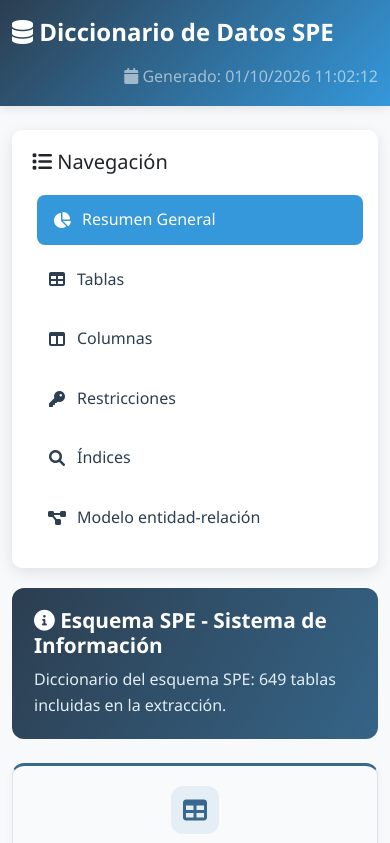
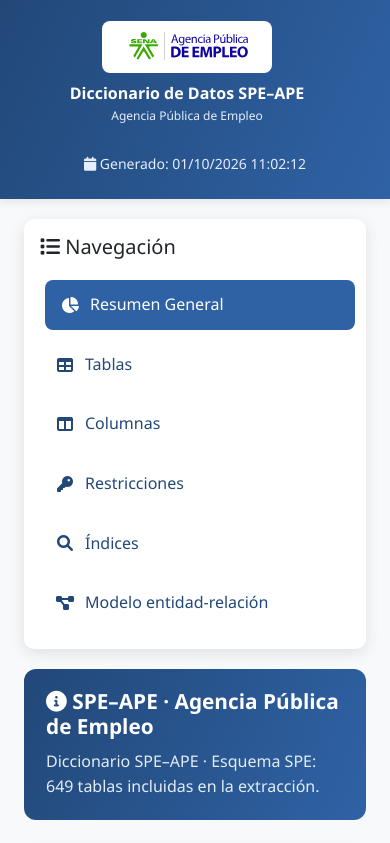
Before and after one commit to JavierTcr/DccData, a website: page diccionario_viewer.html in a window 390 px wide. Shown: the top 843 px of the page. Drawn offline with nearby package versions, Linux system fonts and the light colour scheme.

Commit message:
Se ajusto diseño se agrego logo sena y palabra ape

```diff
--- /dev/null
+++ b/assets/ape_brand.css
@@ -0,0 +1,71 @@
+/* SPE remains the technical schema. SPE–APE identifies the dictionary. */
+:root {
+    --ape-blue: #2f62a5;
+    --ape-blue-dark: #224878;
+    --ape-blue-light: #eaf1fa;
+    --primary-color: #224878;
+    --secondary-color: #2f62a5;
+}
+body.dictionary-page { min-height: 100vh; min-height: 100svh; display: flex; flex-direction: column; }
+.dictionary-page .navbar, .mer-page .mer-header {
+    background: linear-gradient(115deg, var(--ape-blue-dark), var(--ape-blue));
+    flex-shrink: 0;
+}
+.dictionary-page .navbar > .container-fluid { gap: 16px; }
+.ape-brand { display: flex; align-items: center; gap: 18px; white-space: normal; }
+.ape-logo-panel { display: inline-flex; align-items: center; justify-content: center; background: #fff; padding: 10px 14px; border-radius: 8px; flex-shrink: 0; }
+.ape-logo { display: block; width: 202px; max-width: 100%; height: auto; }
+.ape-brand-copy { display: flex; flex-direction: column; line-height: 1.3; }
+.ape-brand-copy > span { font-size: 1.25rem; font-weight: 700; }
+.ape-brand-copy small { font-size: .85rem; font-weight: 400; color: #e5eefb; margin-top: 4px; }
+.dictionary-page .navbar-text { color: #e5eefb; font-size: .875rem; }
+.dictionary-page .dictionary-shell {
+    flex: 1;
+    display: flex;
+    align-items: flex-start;
+    justify-content: center;
+    width: 100%;
+    max-width: 1800px;
+    padding: 28px 24px;
+    margin-inline: auto;
+}
+.dictionary-shell > .row { width: 100%; align-items: flex-start; }
+.dictionary-page[data-section="resumen"] .dictionary-shell,
+.dictionary-page[data-section="resumen"] .dictionary-shell > .row { align-items: center; }
+.dictionary-shell .sidebar { position: static; margin-bottom: 0; }
+@media (min-width: 768px) {
+    .dictionary-page:not([data-section="resumen"]) .dictionary-shell > .row > :first-child { align-self: stretch; }
+    .dictionary-page:not([data-section="resumen"]) .dictionary-shell .sidebar {
+        position: sticky;
+        top: 20px;
+        max-height: calc(100vh - 40px);
+        max-height: calc(100svh - 40px);
+        overflow-y: auto;
+    }
+}
+.dictionary-shell #resumen-section > .row { row-gap: 16px; }
+.dictionary-shell #resumen-section .stats-card { margin-bottom: 0; }
+.dictionary-page .info-box { background: linear-gradient(115deg, var(--ape-blue-dark), var(--ape-blue)); }
+.dictionary-page .stats-card { color: var(--ape-blue-dark); border-top-color: var(--ape-blue); }
+.dictionary-page .stats-card i { color: var(--ape-blue); background: var(--ape-blue-light); }
+.dictionary-page .export-buttons .btn-primary { background: var(--ape-blue); border-color: var(--ape-blue); }
+.dictionary-page .export-buttons .btn-primary:hover:not(:disabled) { background: var(--ape-blue-dark); border-color: var(--ape-blue-dark); }
+.dictionary-page .export-buttons .btn-info { background: var(--ape-blue-light); color: var(--ape-blue-dark); }
+.dictionary-page .sidebar .nav-link.active, .dictionary-page .sidebar .nav-link:hover { background: var(--ape-blue); }
+.structure-header { background: linear-gradient(115deg, var(--ape-blue-dark), var(--ape-blue)); }
+.mer-page .mer-header { flex-wrap: wrap; gap: 16px; }
+@media (max-width: 767px) {
+    .dictionary-page .dictionary-shell { padding: 20px 12px; }
+    .dictionary-shell > .row { row-gap: 20px; }
+    .dictionary-shell .sidebar { padding: 16px; }
+    .ape-brand { gap: 10px; }
+    .ape-logo-panel { padding: 8px 10px; }
+    .ape-logo { width: 150px; }
+    .ape-brand-copy > span { font-size: 1rem; }
+    .ape-brand-copy small { font-size: .75rem; }
+    .dictionary-page .navbar > .container-fluid { justify-content: center; padding-block: 8px; }
+    .dictionary-page .navbar-nav { width: 100%; text-align: center; margin-left: 0 !important; }
+}
+@media (max-width: 420px) {
+    .ape-brand { flex-direction: column; text-align: center; }
+}
--- a/assets/dictionary_core.js
+++ b/assets/dictionary_core.js
@@ -112,7 +112,7 @@
         const excluded = document.getElementById('excluded-tables');
         if (excluded) excluded.textContent = manifest.excluded_tables ?? 'No disponible';
         const summary = document.getElementById('snapshot-description');
-        if (summary) summary.textContent = `Diccionario del esquema ${manifest.schema}: ${data.tablas.length} tablas incluidas en la extracción.`;
+        if (summary) summary.textContent = `Diccionario SPE–APE · Esquema ${manifest.schema}: ${data.tablas.length} tablas incluidas en la extracción.`;
     }
     function structureMarkup(tableName, rows) {
         return html`
--- a/assets/script_fixed.js
+++ b/assets/script_fixed.js
@@ -332,6 +332,7 @@
     }
 
     showSection(section) {
+        document.body.dataset.section = section;
         console.log(`Mostrando sección: ${section}`);
 
         // Ocultar todas las secciones
--- a/diccionario_viewer.html
+++ b/diccionario_viewer.html
@@ -3,7 +3,7 @@
 <head>
     <meta charset="UTF-8">
     <meta name="viewport" content="width=device-width, initial-scale=1.0">
-    <title>Diccionario de Datos - Esquema SPE</title>
+    <title>Diccionario de Datos SPE–APE · Agencia Pública de Empleo</title>
     <link href="https://cdnjs.cloudflare.com/ajax/libs/font-awesome/6.0.0/css/all.min.css" integrity="sha384-3B6NwesSXE7YJlcLI9RpRqGf2p/EgVH8BgoKTaUrmKNDkHPStTQ3EyoYjCGXaOTS" crossorigin="anonymous" rel="stylesheet">
     <link href="https://cdnjs.cloudflare.com/ajax/libs/bootstrap/5.3.0/css/bootstrap.min.css" integrity="sha384-9ndCyUaIbzAi2FUVXJi0CjmCapSmO7SnpJef0486qhLnuZ2cdeRhO02iuK6FUUVM" crossorigin="anonymous" rel="stylesheet">
     <link href="assets/dictionary_details.css?v=20261001c" rel="stylesheet">
@@ -316,14 +316,15 @@
             .stats-card, .export-buttons .btn-export { transition: none; }
         }
     </style>
+    <link href="assets/ape_brand.css?v=20261002" rel="stylesheet">
 </head>
-<body>
+<body class="dictionary-page" data-section="resumen">
     <!-- Navbar -->
     <nav class="navbar navbar-expand-lg navbar-dark">
         <div class="container-fluid">
-            <a class="navbar-brand" href="#">
-                <i class="fas fa-database"></i>
-                Diccionario de Datos SPE
+            <a class="navbar-brand ape-brand" href="#" aria-label="Diccionario de Datos SPE–APE, Agencia Pública de Empleo">
+                <span class="ape-logo-panel"><img class="ape-logo" src="assets/ape-logo.svg" alt="SENA · Agencia Pública de Empleo" width="202" height="49"></span>
+                <span class="ape-brand-copy"><span>Diccionario de Datos SPE–APE</span><small>Agencia Pública de Empleo</small></span>
             </a>
             <div class="navbar-nav ms-auto">
                 <span class="navbar-text">
@@ -334,7 +335,7 @@
         </div>
     </nav>
 
-    <div class="container-fluid mt-4">
+    <div class="container-fluid dictionary-shell">
         <div class="row">
             <!-- Sidebar -->
             <div class="col-lg-3 col-md-4">
@@ -383,7 +384,7 @@
                 <!-- Resumen Section -->
                 <div id="resumen-section" class="content-section">
                     <div class="info-box">
-                        <h4><i class="fas fa-info-circle"></i> Esquema SPE - Sistema de Información</h4>
+                        <h4><i class="fas fa-info-circle"></i> SPE–APE · Agencia Pública de Empleo</h4>
                         <p id="snapshot-description">Cargando información del diccionario...</p>
                     </div>
 
--- a/diccionario_viewer.js
+++ b/diccionario_viewer.js
@@ -152,6 +152,7 @@
     }
 
     showSection(section) {
+        document.body.dataset.section = section;
         // Ocultar todas las secciones
         document.querySelectorAll('.content-section').forEach(el => {
             el.style.display = 'none';
```
Also changed, not shown: assets/APE_MARCA.md (added, +11 -0 lines), index.html (+8 -7 lines), mer.html (+3 -2 lines), tests/navigation.test.js (+16 -0 lines), assets/ape-logo.svg (added), 2 other files.
